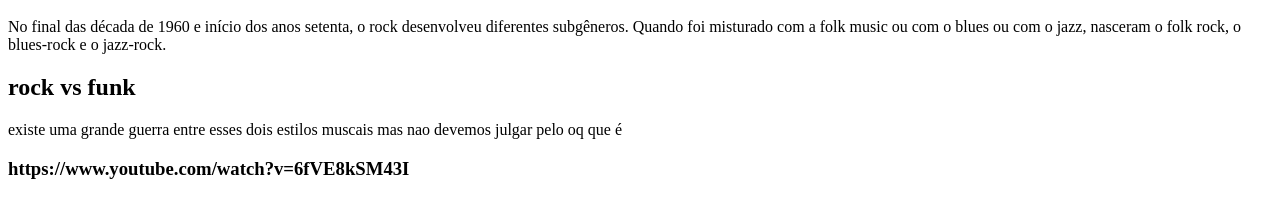
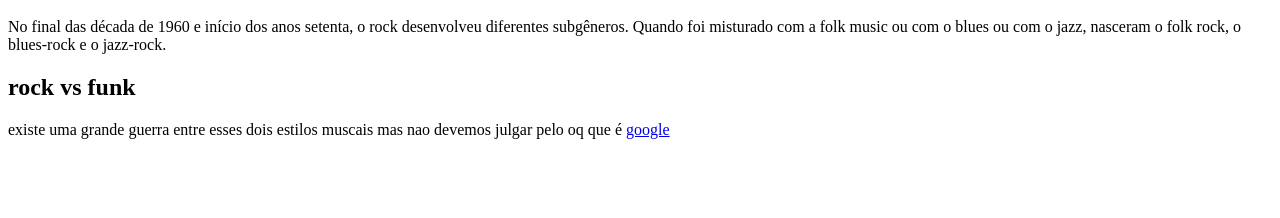
Before and after one commit to darkeness/rock, a plain HTML site: page index.html in a window 1280 px wide. Shown: the part 48-266 px from the top of the page. Drawn offline with Linux system fonts and the light colour scheme.

Commit message:
Add files via upload

```diff
--- a/index.html
+++ b/index.html
@@ -3,4 +3,4 @@
 <a>No final das década de 1960 e início dos anos setenta, o rock desenvolveu diferentes subgêneros. Quando foi misturado com a folk music ou com o blues ou com o jazz, nasceram o folk rock, o blues-rock e o jazz-rock.</a>
 <h2>rock vs funk</h2>
 <a>existe uma grande guerra entre esses dois estilos muscais mas nao devemos julgar pelo oq que é</a>
-<h3>https://www.youtube.com/watch?v=6fVE8kSM43I</h3>
+<a Href="https://www.youtube.com/watch?v=6fVE8kSM43I">google</a>
```
